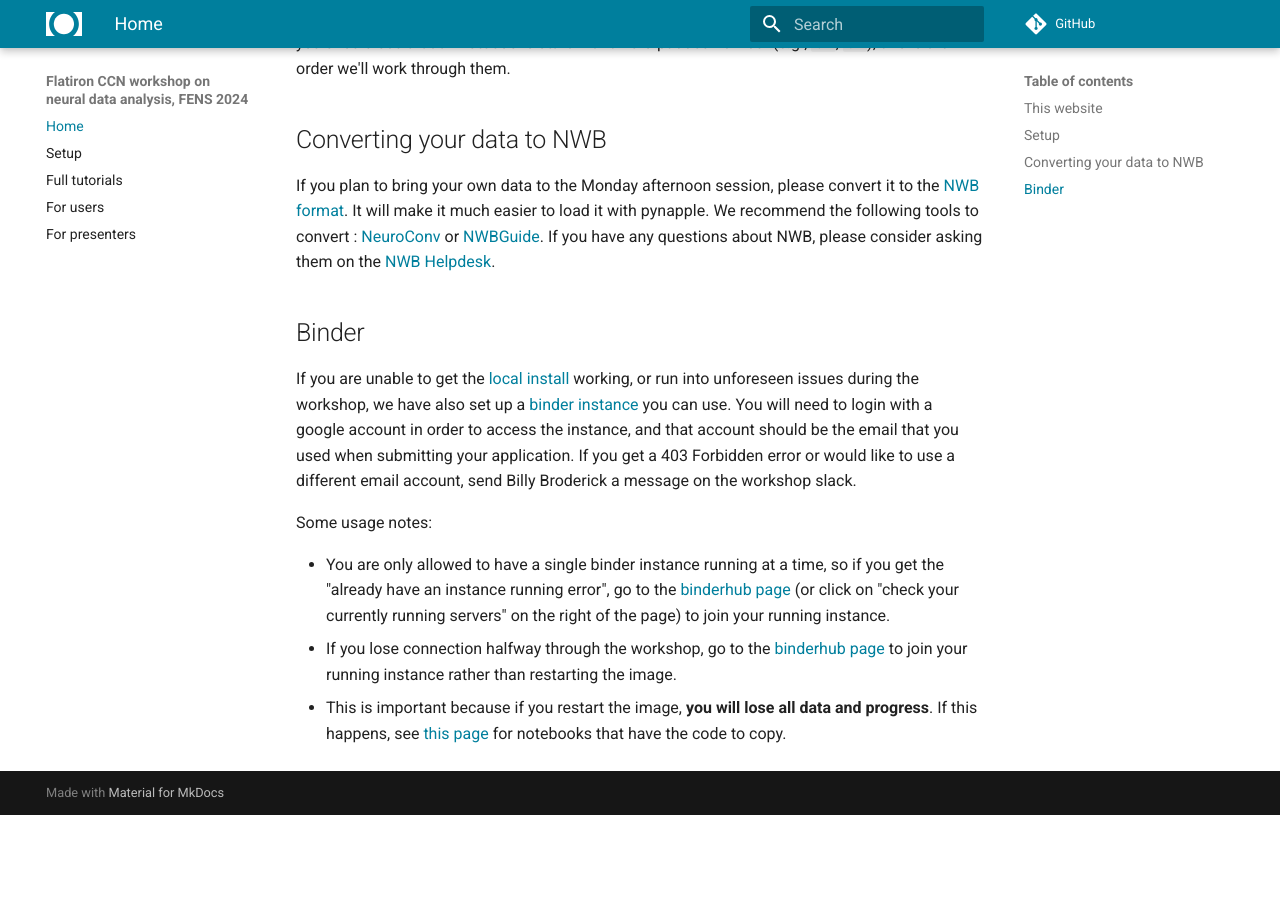
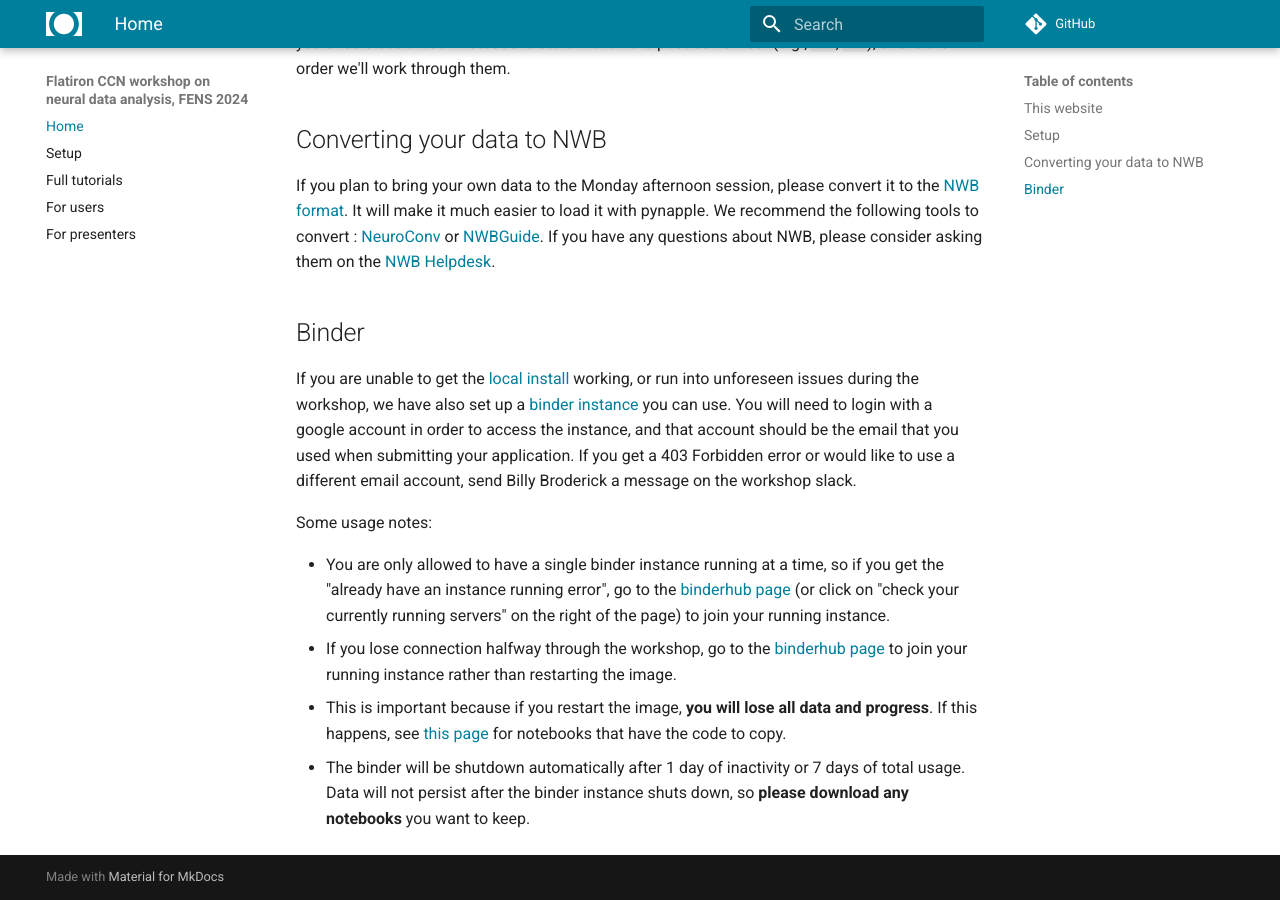
Before and after one commit to flatironinstitute/ccn-software-fens-2024, an MkDocs documentation site: the page built from docs/index.md, in a window 1280 px wide and 900 px high, scrolled down 2002 px. Built offline with MkDocs 1.6.1 and Material for MkDocs 9.7.7, drawn with Linux system fonts in a browser that asks for light colours; nearby versions of some CDN libraries; library files that are not in the unit come from our copies; comment, search, counter and statistics services are not loaded; before the commit the page ends 2817 px from its top, so only the background shows below that.

Commit message:
update docs

```diff
--- a/docs/index.md
+++ b/docs/index.md
@@ -69,3 +69,4 @@
 - You are only allowed to have a single binder instance running at a time, so if you get the "already have an instance running error", go to the [binderhub page](https://binder.flatironinstitute.org/hub/hub/home) (or click on "check your currently running servers" on the right of the page) to join your running instance.
 - If you lose connection halfway through the workshop, go to the [binderhub page](https://binder.flatironinstitute.org/hub/hub/home) to join your running instance rather than restarting the image.
 - This is important because if you restart the image, **you will lose all data and progress**. If this happens, see [this page](https://flatironinstitute.github.io/ccn-software-fens-2024/generated/just_code/) for notebooks that have the code to copy.
+- The binder will be shutdown automatically after 1 day of inactivity or 7 days of total usage. Data will not persist after the binder instance shuts down, so **please download any notebooks** you want to keep.
```
